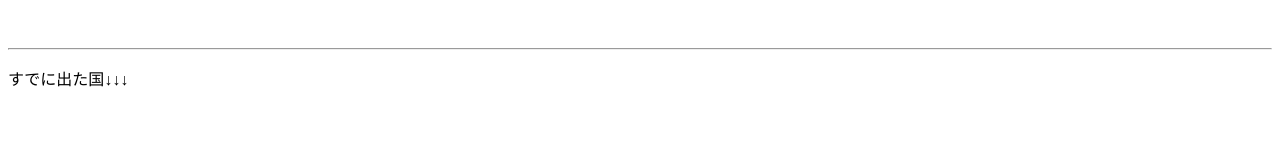
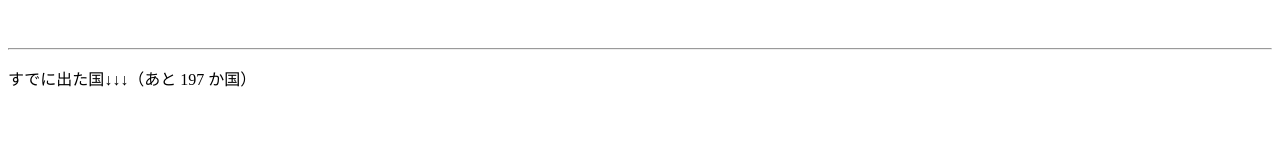
Before and after one commit to baum9chen/webapp-vue, a Nuxt app: page /Country in a window 1280 px wide. Shown: the part 152-300 px from the top of the page. Built offline with nearby package versions, Linux system fonts and the light colour scheme.

Commit message:
残り数の表示

```diff
--- a/pages/Country.vue
+++ b/pages/Country.vue
@@ -12,7 +12,7 @@
         <img :src="roulette_img" />
       </p>
       <hr />
-      <p>すでに出た国↓↓↓</p>
+      <p>すでに出た国↓↓↓（あと {{ countries.length }} か国）</p>
       <p class="coutries_already">
         <ul>
           <li v-for="item in countries_already" :key="item.name">{{ item.name }}</li>
```
